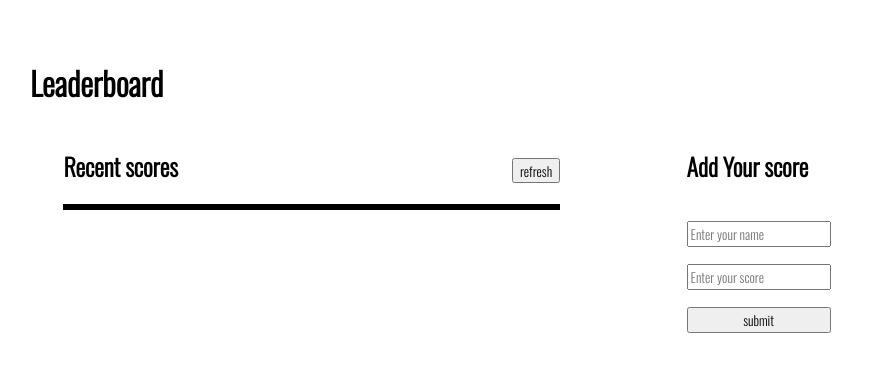
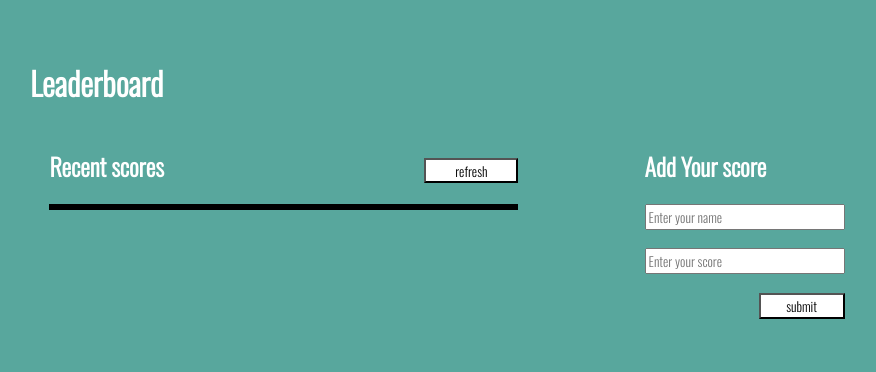
Before and after one commit to Zelalem1222/Leaderboard, a website built with webpack: page src/index.html in a window 1280 px wide. Shown: the whole page, without its empty margins (193-1069 px from the left). Built offline with nearby package versions, Linux system fonts and the light colour scheme.

Commit message:
Modify the page

```diff
--- a/src/index.html
+++ b/src/index.html
@@ -21,9 +21,9 @@
 
             </div>
         </div>
-        <div>
+        <div class="add-score">
+            <h2>Add Your score</h2>
             <form>
-                <h2>Add Your score</h2>
                 <input id="user" type="text" placeholder="Enter your name" required>
                 <input id="score" type="number" placeholder="Enter your score" required>
                 <button type="button" id="submit">submit</button>
--- a/src/style.css
+++ b/src/style.css
@@ -4,9 +4,9 @@
   font-family: 'Oswald', sans-serif;
 }
 
-/* body {
-  padding-left: 10%;
-} */
+body {
+  background-color: #58A79D;
+}
 
 section {
   display: flex;
@@ -19,9 +19,19 @@ h1 {
   margin-left: 17%;
   padding-top: 3%;
 }
+h1,
+h2 {
+  color: #fff;
+}
 
 button {
   cursor: pointer;
+  background-color: #fff;
+  transition: all 0.3s ease
+}
+
+button:hover {
+  background-color: #A75862;
 }
 
 .score-board {
@@ -34,21 +44,35 @@ button {
   align-items: baseline;
 }
 
+.add-score {
+  width: 200px;
+}
+
 .scoreboard-header button {
   height: 25px;
+  width: 20%;
+}
+
+form button {
+  width: 86px;
+  align-self: end;
 }
 
 ul {
   list-style: none;
   padding: 1.5% 2%;
   margin: 0;
-  background-color: antiquewhite;
+  background-color: #fff;
+}
+
+ul:nth-child(odd) {
+  background-color: lightgray;
 }
 
 form {
   display: flex;
   flex-direction: column;
-  gap: 11%;
+  gap: 12%;
   height: 156px;
 }
 
```
